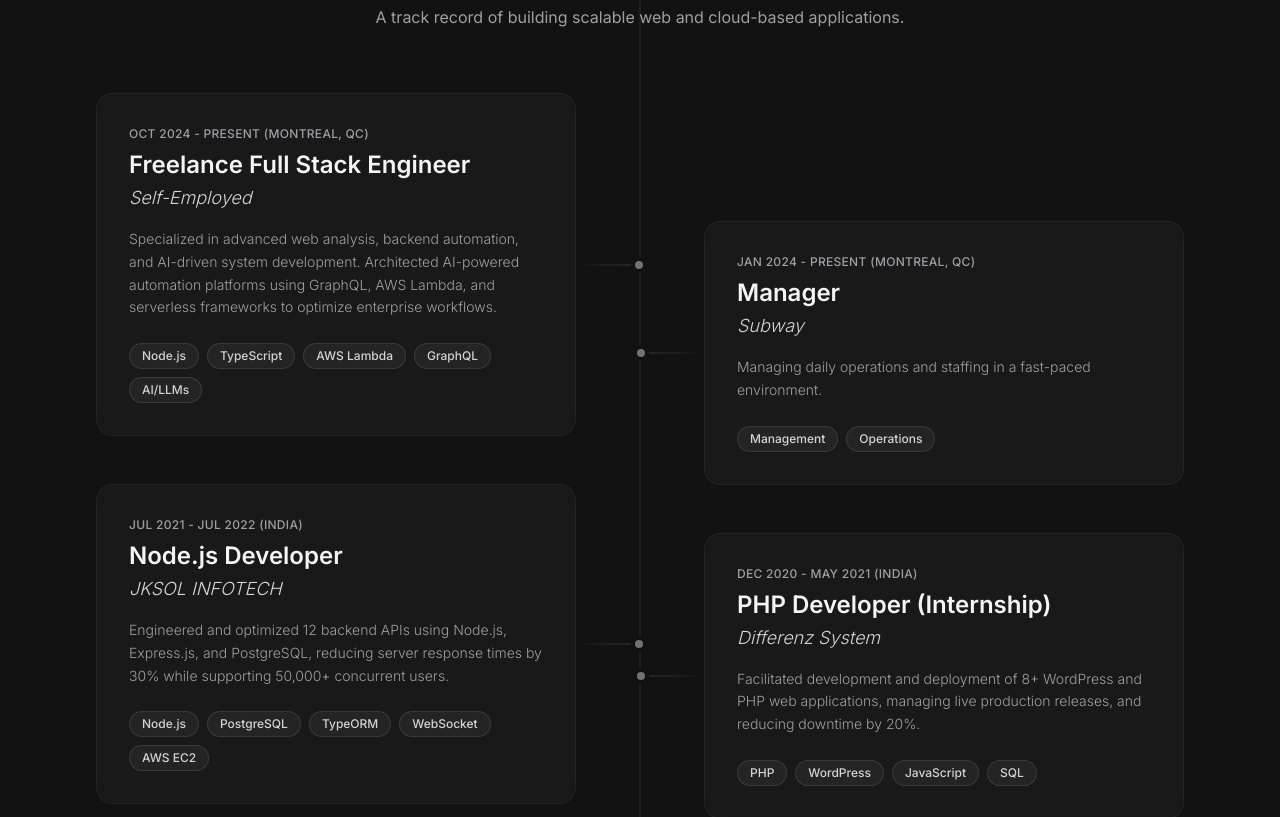
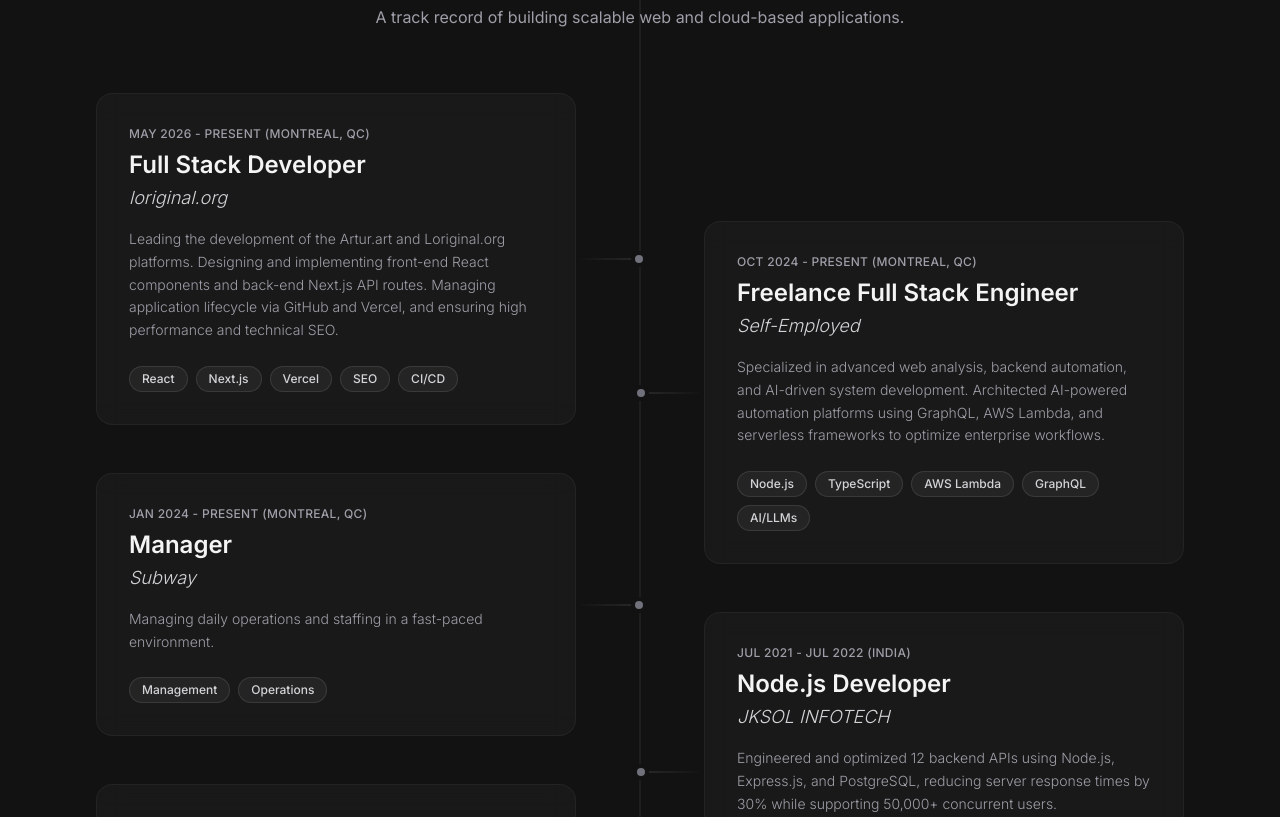
Before and after one commit to yashpatel521/yashpatel521, a Next.js app: page /yashpatel521/ in a window 1280 px wide. Shown: the part 4540-5357 px from the top of the page. Built offline with nearby package versions, Linux system fonts and the light colour scheme.

Commit message:
Add loriginal.org experience

```diff
--- a/src/components/Experience.tsx
+++ b/src/components/Experience.tsx
@@ -12,6 +12,14 @@
 }
 
 const experiences: ExperienceItem[] = [
+  {
+    id: 5,
+    role: "Full Stack Developer",
+    company: "loriginal.org",
+    date: "May 2026 - Present (Montreal, QC)",
+    description: "Leading the development of the Artur.art and Loriginal.org platforms. Designing and implementing front-end React components and back-end Next.js API routes. Managing application lifecycle via GitHub and Vercel, and ensuring high performance and technical SEO.",
+    skills: ["React", "Next.js", "Vercel", "SEO", "CI/CD"],
+  },
   {
     id: 1,
     role: "Freelance Full Stack Engineer",
```
